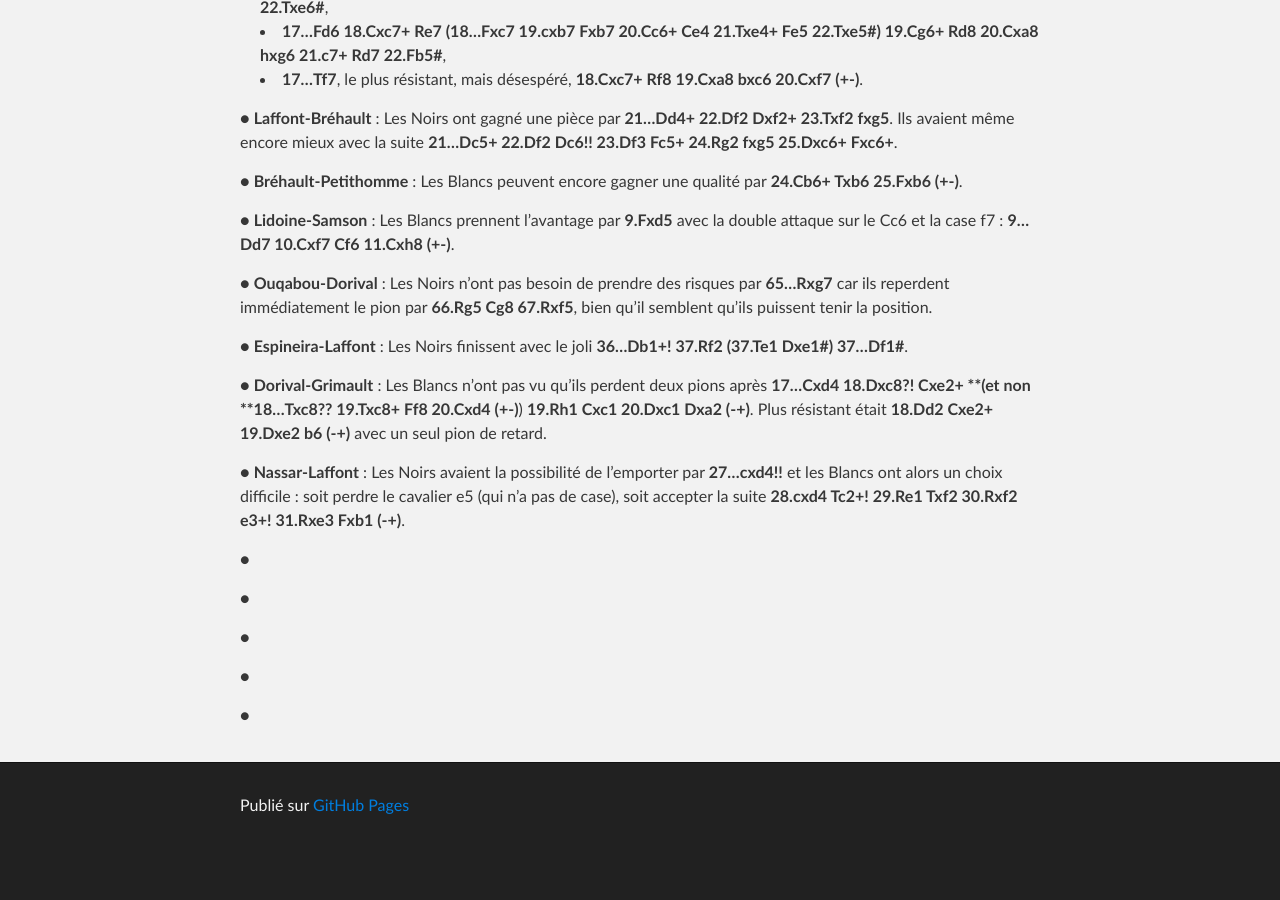
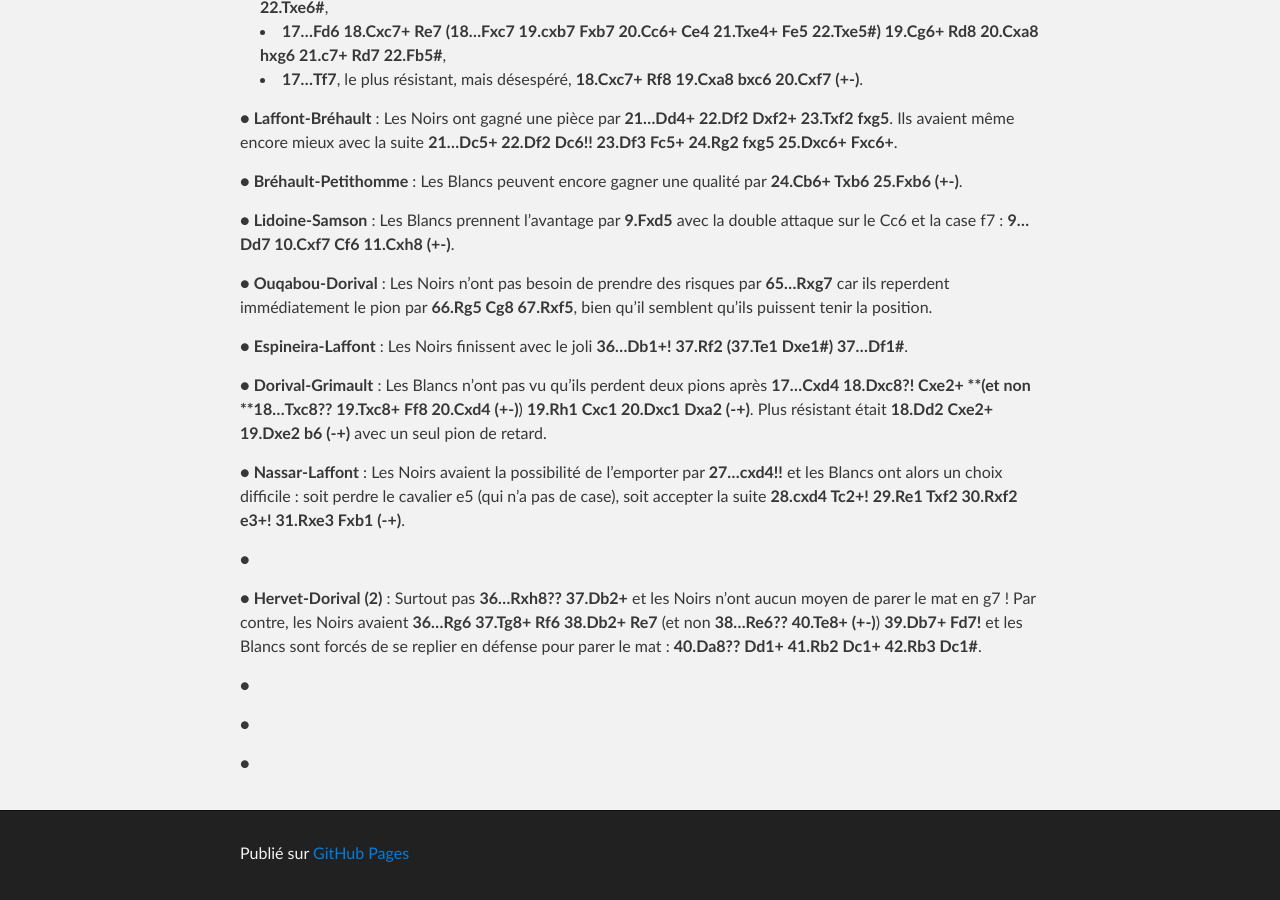
Before and after one commit to echiquier-villeneuve-tolosane/echiquier-villeneuve-tolosane.github.io, a Jekyll site: the page built from exercices.md, in a window 1280 px wide and 900 px high, scrolled down 15467 px. Built offline with Jekyll 4.4.1, drawn with Linux system fonts in a browser that asks for light colours; nearby versions of some CDN libraries; before the commit the page ends 16319 px from its top, so only the background shows below that.

Commit message:
Updated exercices.md

```diff
--- a/exercices.md
+++ b/exercices.md
@@ -253,7 +253,7 @@ _Coupe J.-C. Loubatière, ronde 3 (2013/10/06)_
 
 &#9679;
 
-&#9679;
+&#9679; **Hervet-Dorival (2)** : Surtout pas **36...Rxh8?? 37.Db2+** et les Noirs n'ont aucun moyen de parer le mat en g7 ! Par contre, les Noirs avaient **36...Rg6 37.Tg8+ Rf6 38.Db2+ Re7** (et non **38...Re6?? 40.Te8+ (+-)**) **39.Db7+ Fd7!** et les Blancs sont forcés de se replier en défense pour parer le mat : **40.Da8?? Dd1+ 41.Rb2 Dc1+ 42.Rb3 Dc1#**.
 
 &#9679;
 
```
